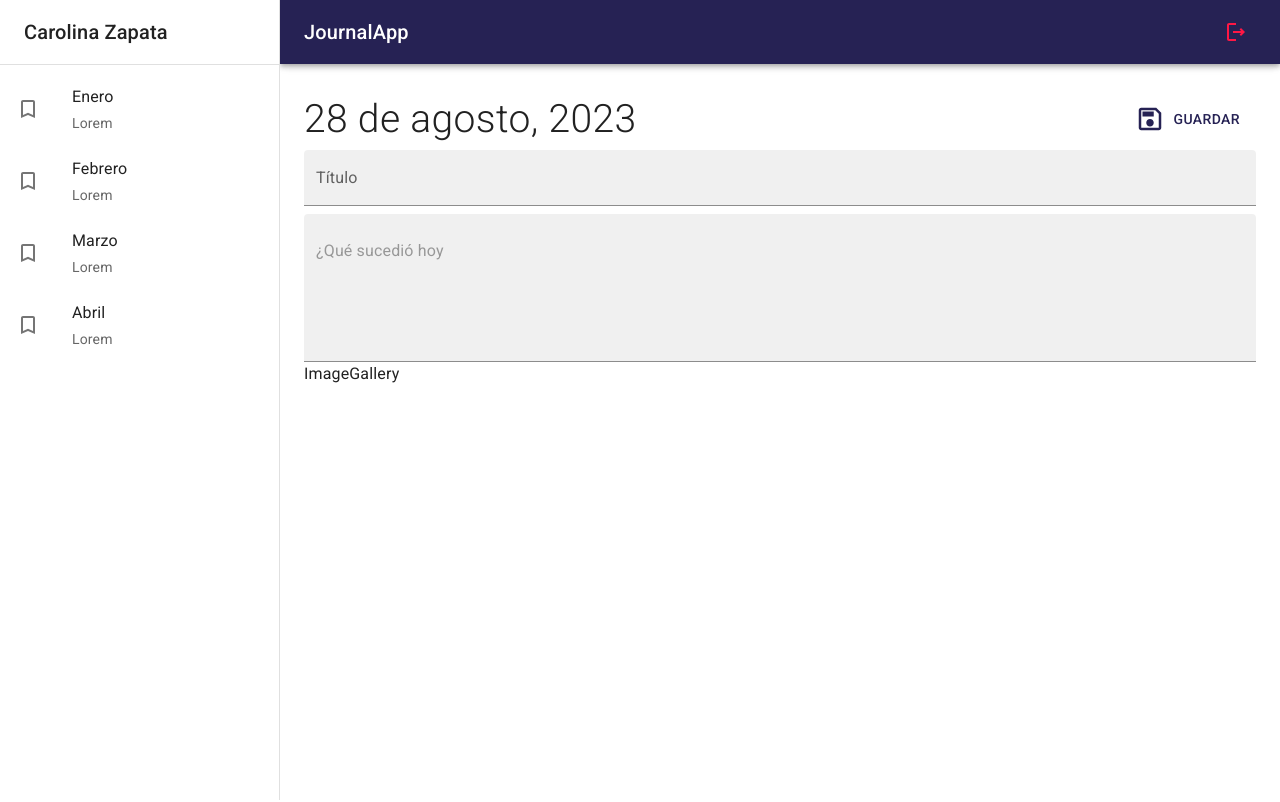
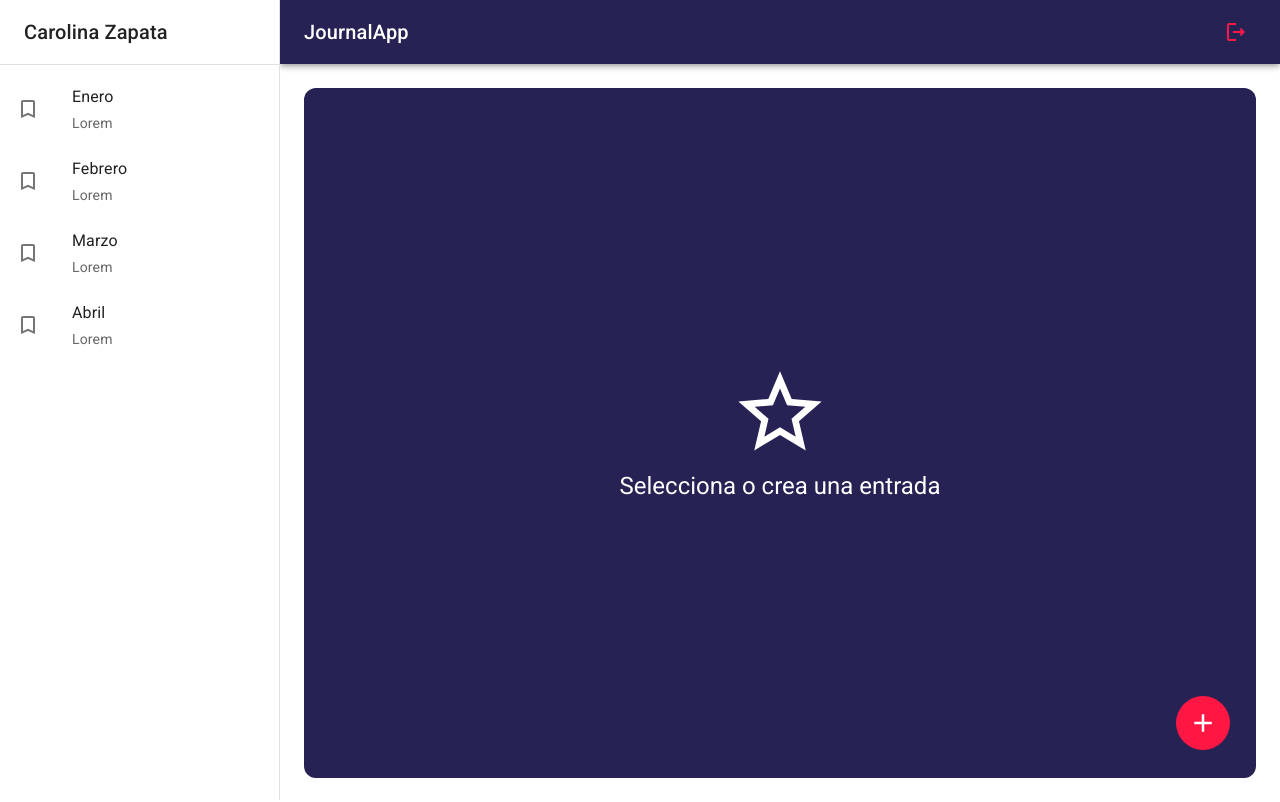
Before and after one commit to cazavi/journal-app, a React (Vite) app: page / in a window 1280 px wide. Built offline with nearby package versions, Linux system fonts and the light colour scheme.

Commit message:
journal page button

```diff
--- a/src/journal/components/ImageGallery.jsx
+++ b/src/journal/components/ImageGallery.jsx
@@ -1,7 +1,69 @@
+import { ImageList, ImageListItem } from "@mui/material";
 
+export const ImageGallery= () => {
+  return (
+    <ImageList sx={{ width: '100%', height: 500 }} cols={4} rowHeight={164}>
+      {itemData.map((item) => (
+        <ImageListItem key={item.img}>
+          <img
+            src={`${item.img}?w=164&h=164&fit=crop&auto=format`}
+            srcSet={`${item.img}?w=164&h=164&fit=crop&auto=format&dpr=2 2x`}
+            alt={item.title}
+            loading="lazy"
+          />
+        </ImageListItem>
+      ))}
+    </ImageList>
+  );
+}
 
-export const ImageGallery = () => {
-  return (
-    <div>ImageGallery</div>
-  )
-}
+const itemData = [
+  {
+    img: 'https://images.unsplash.com/photo-1551963831-b3b1ca40c98e',
+    title: 'Breakfast',
+  },
+  {
+    img: 'https://images.unsplash.com/photo-1551782450-a2132b4ba21d',
+    title: 'Burger',
+  },
+  {
+    img: 'https://images.unsplash.com/photo-1522770179533-24471fcdba45',
+    title: 'Camera',
+  },
+  {
+    img: 'https://images.unsplash.com/photo-1444418776041-9c7e33cc5a9c',
+    title: 'Coffee',
+  },
+  {
+    img: 'https://images.unsplash.com/photo-1533827432537-70133748f5c8',
+    title: 'Hats',
+  },
+  {
+    img: 'https://images.unsplash.com/photo-1558642452-9d2a7deb7f62',
+    title: 'Honey',
+  },
+  {
+    img: 'https://images.unsplash.com/photo-1516802273409-68526ee1bdd6',
+    title: 'Basketball',
+  },
+  {
+    img: 'https://images.unsplash.com/photo-1518756131217-31eb79b20e8f',
+    title: 'Fern',
+  },
+  {
+    img: 'https://images.unsplash.com/photo-1597645587822-e99fa5d45d25',
+    title: 'Mushrooms',
+  },
+  {
+    img: 'https://images.unsplash.com/photo-1567306301408-9b74779a11af',
+    title: 'Tomato basil',
+  },
+  {
+    img: 'https://images.unsplash.com/photo-1471357674240-e1a485acb3e1',
+    title: 'Sea star',
+  },
+  {
+    img: 'https://images.unsplash.com/photo-1589118949245-7d38baf380d6',
+    title: 'Bike',
+  },
+];
--- a/src/journal/pages/JournalPage.jsx
+++ b/src/journal/pages/JournalPage.jsx
@@ -1,10 +1,26 @@
+import { AddOutlined } from '@mui/icons-material';
+import { IconButton } from '@mui/material';
 import { JournalLayout } from '../layout/JournalLayout';
 import { NoteView, NothingSelectedView } from '../views';
 
 export const JournalPage = () => {
   return (
     <JournalLayout>
-      <NoteView />
+      <NothingSelectedView/>
+      {/* <NoteView /> */}
+      <IconButton
+        size='large'
+        sx={{
+          color:'white',
+          backgroundColor:'error.main',
+          ':hover': { backgroundColor: 'error.main', opacity: 0.9 },
+          position: 'fixed',
+          right: 50,
+          bottom: 50
+        }}
+      >
+        <AddOutlined sx={{ fontSize: 30 }}/>
+      </IconButton>
     </JournalLayout>
   )
 }
```
